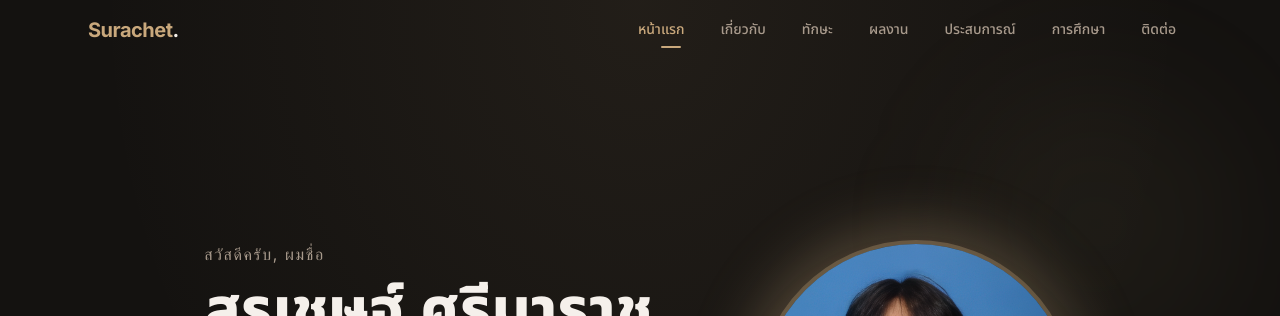
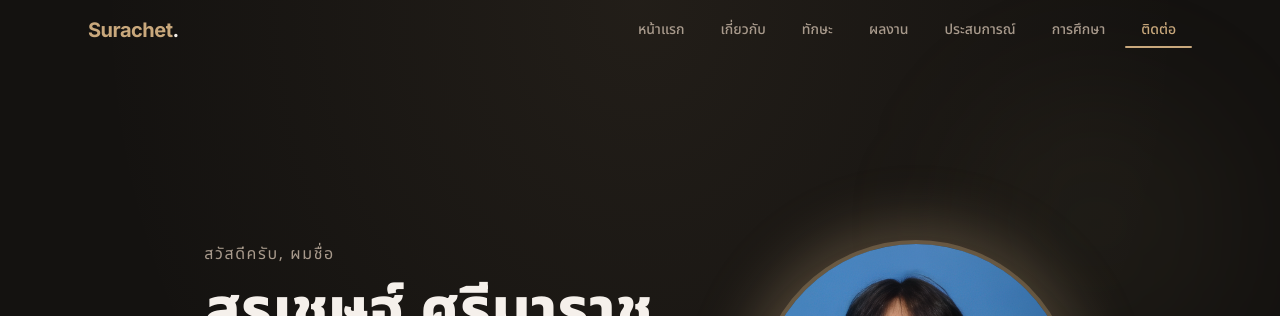
Before and after one commit to MinioloKung/ProfileProject, a React (Vite) app: page / in a window 1280 px wide. Shown: the top 316 px of the page. Built offline with nearby package versions, Linux system fonts and the light colour scheme.

Commit message:
Edit navbar

```diff
--- a/src/components/Contact.jsx
+++ b/src/components/Contact.jsx
@@ -39,7 +39,7 @@ export default function Contact() {
           className="text-center"
         >
           <h2 className="section-title justify-center flex items-center gap-2">
-            <span className="text-primary">—</span> ติดต่อผม
+            <span className="text-primary">—</span> ติดต่อผม <span className="text-primary">—</span>
           </h2>
           <p className="section-subtitle">สนใจร่วมงานกัน? ติดต่อผมได้เลยครับ</p>
         </motion.div>
--- a/src/components/Hero.jsx
+++ b/src/components/Hero.jsx
@@ -24,7 +24,7 @@ export default function Hero() {
             transition={{ duration: 0.8, ease: "easeOut" }}
           >
             <motion.p
-              className="text-muted text-sm md:text-base tracking-widest uppercase mb-4 font-inter"
+              className="text-muted text-sm md:text-base tracking-widest uppercase mb-4"
               initial={{ opacity: 0, y: 20 }}
               animate={{ opacity: 1, y: 0 }}
               transition={{ delay: 0.2, duration: 0.6 }}
--- a/src/components/Navbar.jsx
+++ b/src/components/Navbar.jsx
@@ -14,6 +14,15 @@ export default function Navbar() {
 
       // Detect active section
       const sections = navLinks.map((l) => l.href.substring(1));
+
+      // If scrolled to the bottom of the page, activate the last section
+      const isAtBottom =
+        window.innerHeight + window.scrollY >= document.documentElement.scrollHeight - 50;
+      if (isAtBottom) {
+        setActiveSection(`#${sections[sections.length - 1]}`);
+        return;
+      }
+
       for (let i = sections.length - 1; i >= 0; i--) {
         const el = document.getElementById(sections[i]);
         if (el && el.getBoundingClientRect().top <= 120) {
@@ -74,7 +83,7 @@ export default function Navbar() {
                 {activeSection === link.href && (
                   <motion.span
                     layoutId="nav-active"
-                    className="absolute bottom-0 left-1/2 -translate-x-1/2 w-5 h-0.5 bg-primary rounded-full"
+                    className="absolute bottom-0 left-0 w-full h-0.5 bg-primary rounded-full"
                     transition={{ type: "spring", stiffness: 400, damping: 30 }}
                   />
                 )}
```
